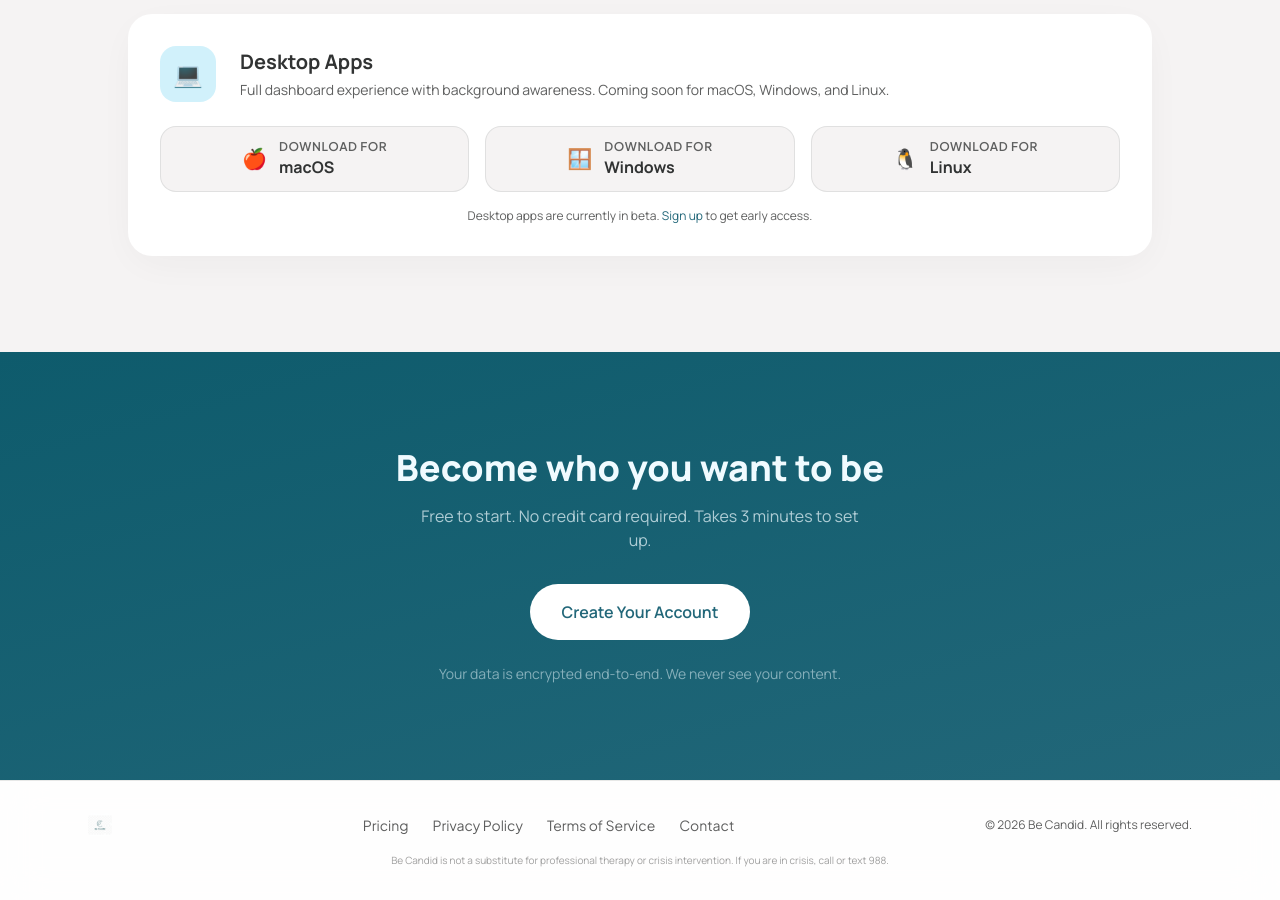
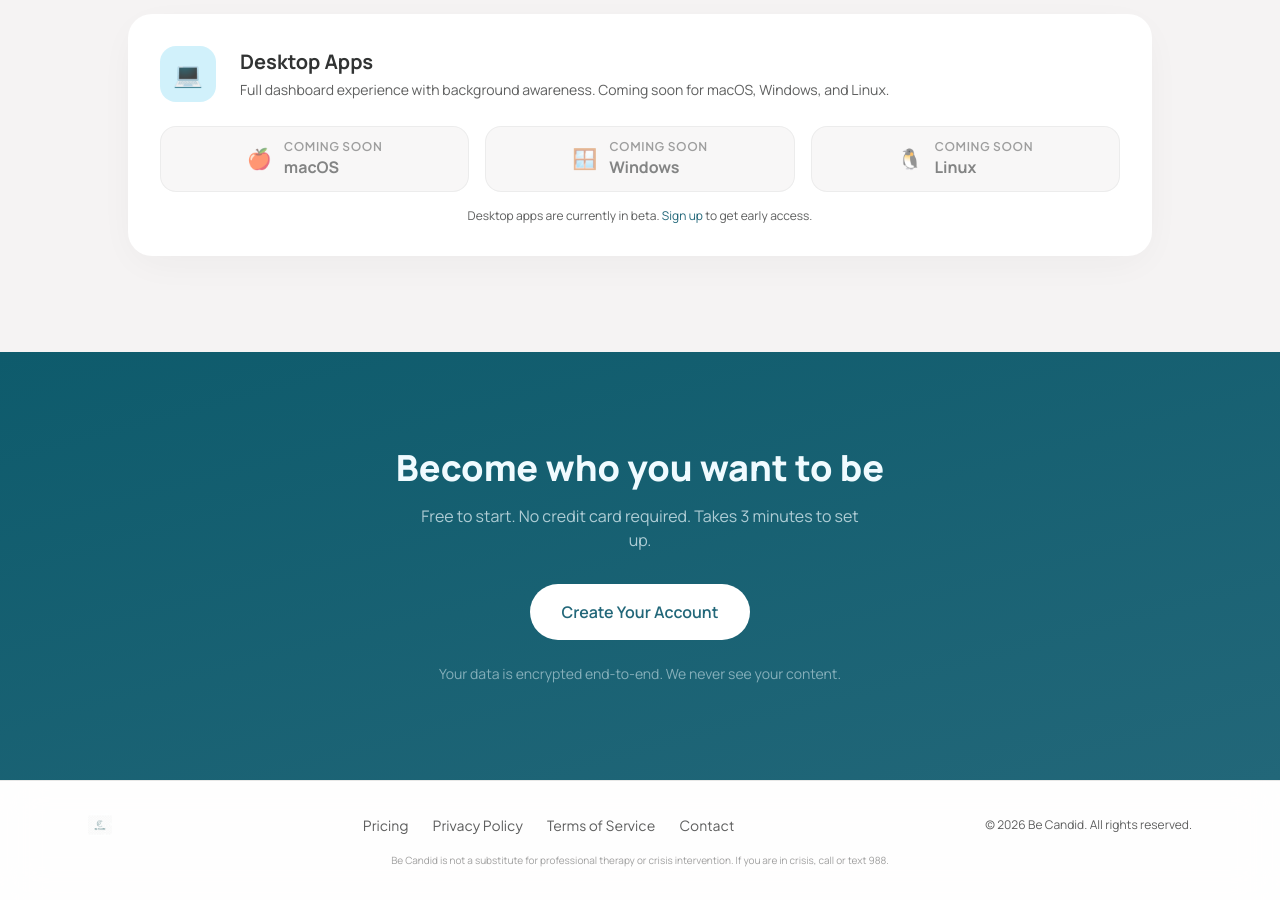
Before and after one commit to YachtingAdvisors/becandid, a Next.js app in the folder apps/web/: page / in a window 1280 px wide. Shown: the part 4240-5140 px from the top of the page. Built offline with nearby package versions, Linux system fonts and the light colour scheme; no server answers.

Commit message:
Fix desktop download links — show Coming Soon instead of dead hrefs
Co-Authored-By: Claude Opus 4.6 (1M context) <noreply@anthropic.com>

```diff
--- a/apps/web/app/page.tsx
+++ b/apps/web/app/page.tsx
@@ -344,36 +344,27 @@ export default function LandingPage() {
               </div>
             </div>
             <div className="grid grid-cols-1 sm:grid-cols-3 gap-4">
-              <a
-                href="#"
-                className="flex items-center justify-center gap-3 py-3 px-5 rounded-2xl bg-surface-container-low border border-outline-variant/30 hover:bg-surface-container transition-colors group"
-              >
+              <div className="flex items-center justify-center gap-3 py-3 px-5 rounded-2xl bg-surface-container-low border border-outline-variant/30 opacity-60 cursor-default">
                 <span className="text-xl">🍎</span>
                 <div className="text-left">
-                  <p className="font-label text-xs font-semibold text-on-surface-variant uppercase tracking-wider">Download for</p>
-                  <p className="font-headline font-bold text-on-surface group-hover:text-primary transition-colors">macOS</p>
+                  <p className="font-label text-xs font-semibold text-on-surface-variant uppercase tracking-wider">Coming Soon</p>
+                  <p className="font-headline font-bold text-on-surface">macOS</p>
                 </div>
-              </a>
-              <a
-                href="#"
-                className="flex items-center justify-center gap-3 py-3 px-5 rounded-2xl bg-surface-container-low border border-outline-variant/30 hover:bg-surface-container transition-colors group"
-              >
+              </div>
+              <div className="flex items-center justify-center gap-3 py-3 px-5 rounded-2xl bg-surface-container-low border border-outline-variant/30 opacity-60 cursor-default">
                 <span className="text-xl">🪟</span>
                 <div className="text-left">
-                  <p className="font-label text-xs font-semibold text-on-surface-variant uppercase tracking-wider">Download for</p>
-                  <p className="font-headline font-bold text-on-surface group-hover:text-primary transition-colors">Windows</p>
+                  <p className="font-label text-xs font-semibold text-on-surface-variant uppercase tracking-wider">Coming Soon</p>
+                  <p className="font-headline font-bold text-on-surface">Windows</p>
                 </div>
-              </a>
-              <a
-                href="#"
-                className="flex items-center justify-center gap-3 py-3 px-5 rounded-2xl bg-surface-container-low border border-outline-variant/30 hover:bg-surface-container transition-colors group"
-              >
+              </div>
+              <div className="flex items-center justify-center gap-3 py-3 px-5 rounded-2xl bg-surface-container-low border border-outline-variant/30 opacity-60 cursor-default">
                 <span className="text-xl">🐧</span>
                 <div className="text-left">
-                  <p className="font-label text-xs font-semibold text-on-surface-variant uppercase tracking-wider">Download for</p>
-                  <p className="font-headline font-bold text-on-surface group-hover:text-primary transition-colors">Linux</p>
+                  <p className="font-label text-xs font-semibold text-on-surface-variant uppercase tracking-wider">Coming Soon</p>
+                  <p className="font-headline font-bold text-on-surface">Linux</p>
                 </div>
-              </a>
+              </div>
             </div>
             <p className="text-center text-xs text-on-surface-variant mt-4">
               Desktop apps are currently in beta. <Link href="/auth/signup" className="text-primary hover:underline">Sign up</Link> to get early access.
```
